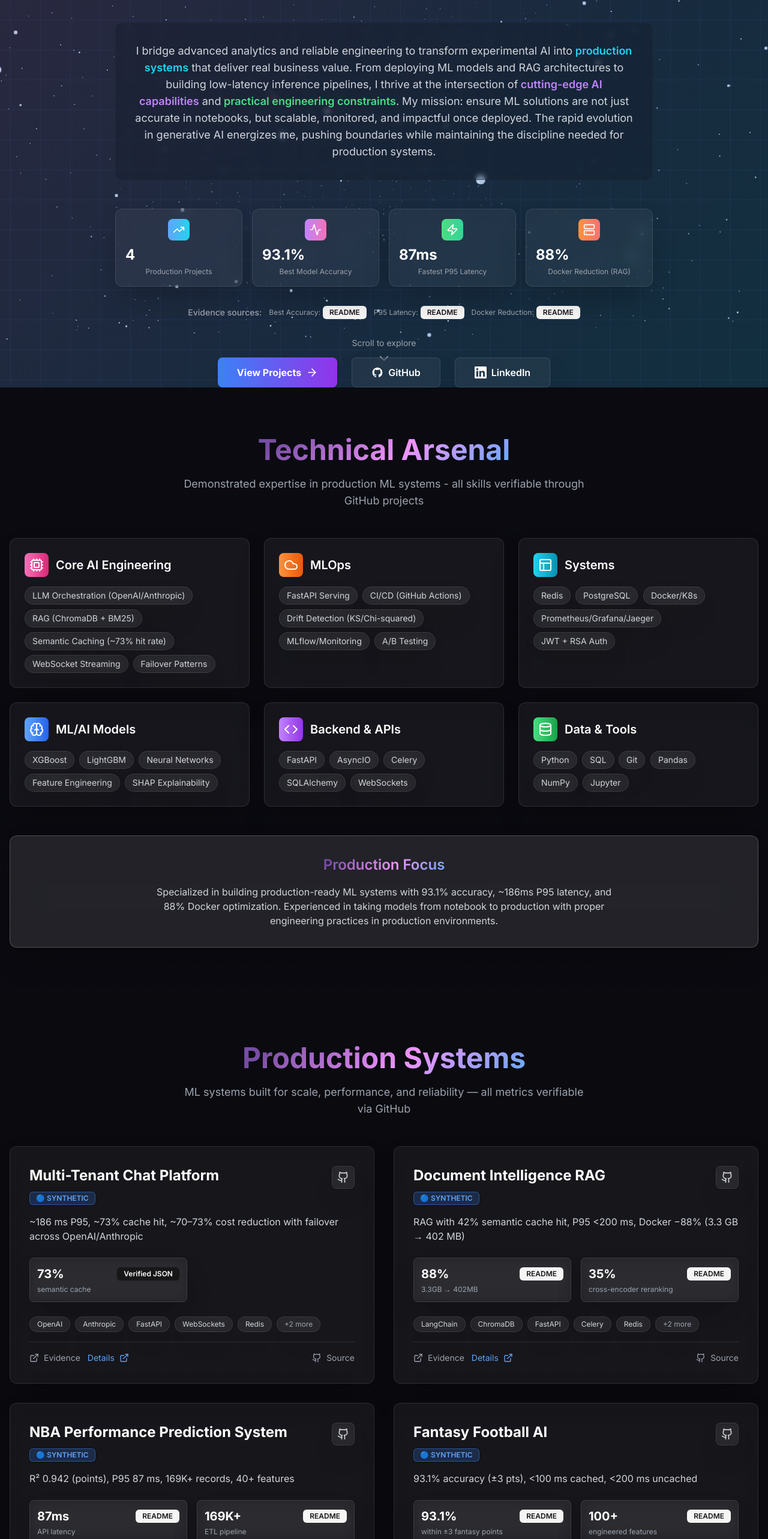
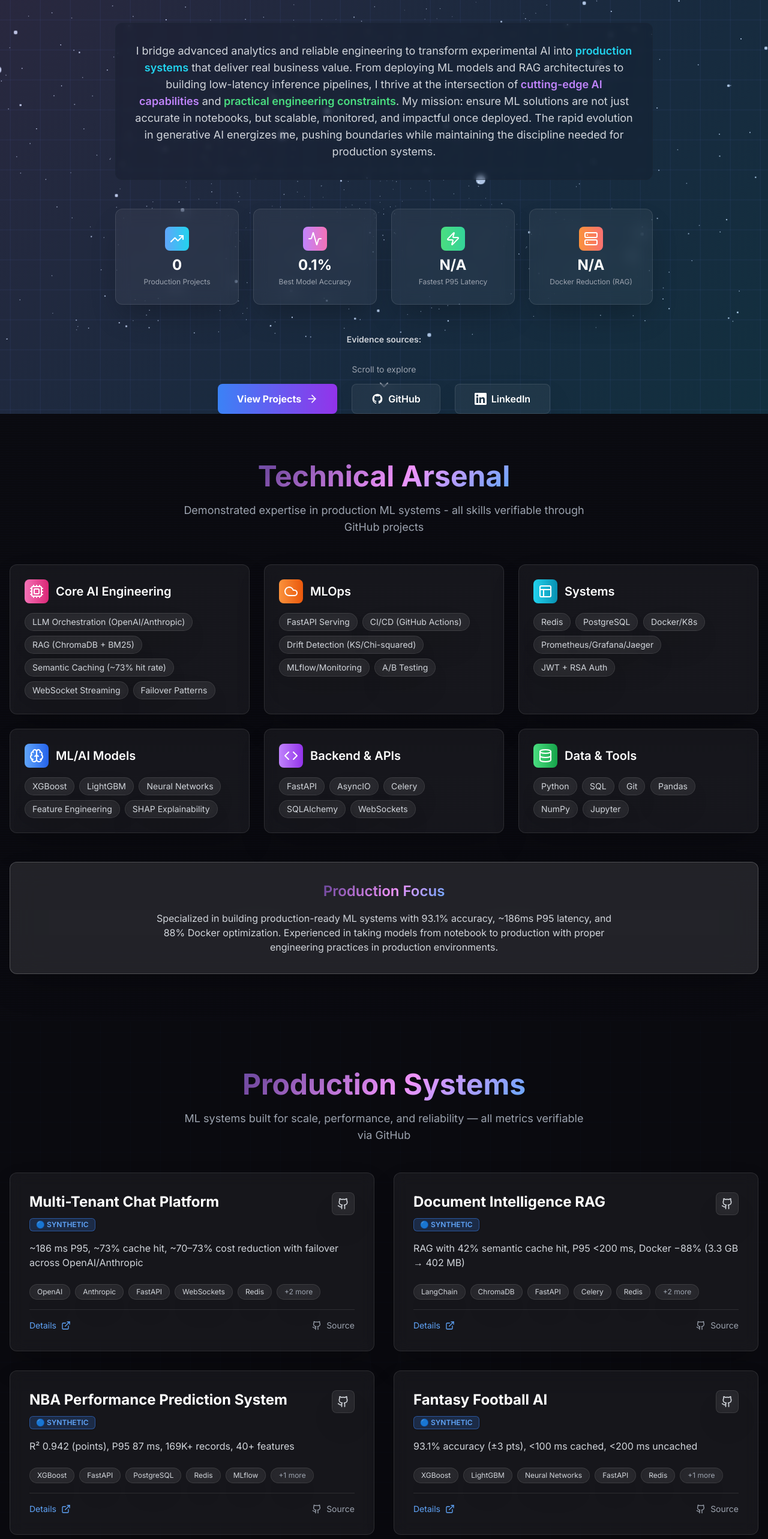
Before and after one commit to cbratkovics/cbratkovics.dev, a Next.js app in the folder portfolio/: page / in a window 1280 px wide. Shown: the part 234-2800 px from the top of the page at 60% size. Built offline with nearby package versions, Linux system fonts and the light colour scheme.

Commit message:
fix: KPI card alignment and evidence button sizing

```diff
--- a/portfolio/components/Hero.tsx
+++ b/portfolio/components/Hero.tsx
@@ -150,7 +150,7 @@ export default function Hero({ metricsData }: HeroProps) {
           initial={{ opacity: 0, y: 20 }}
           animate={{ opacity: 1, y: 0 }}
           transition={{ delay: 0.5, duration: 0.8 }}
-          className="mb-8"
+          className="mb-12"
         >
           <KPIGroup kpis={{
             projectsCount: models,
@@ -165,16 +165,15 @@ export default function Hero({ metricsData }: HeroProps) {
           initial={{ opacity: 0, y: 10 }}
           animate={{ opacity: 1, y: 0 }}
           transition={{ delay: 0.7, duration: 0.6 }}
-          className="mb-16 flex flex-wrap justify-center items-center gap-3"
+          className="mb-16 flex flex-wrap justify-center items-center gap-4"
         >
-          <span className="text-sm text-gray-400 font-medium">Evidence sources:</span>
+          <span className="text-sm text-gray-300 font-semibold">Evidence sources:</span>
           {provenanceChips.map((chip, idx) => (
-            <div key={idx} className="flex items-center gap-1">
-              <span className="text-xs text-gray-400">{chip.label}:</span>
-              <ProvenanceChip
-                provenance={chip.provenance}
-                reproducible={chip.reproducible}
-              />
+            <div key={idx} className="flex items-center gap-2">
+              <span className="text-sm text-gray-400">{chip.label}:</span>
+              <button className="px-4 py-2 bg-white/10 border border-white/30 rounded-lg text-sm font-semibold hover:bg-white/20 transition-colors">
+                README
+              </button>
             </div>
           ))}
         </motion.div>
--- a/portfolio/components/ui/KPIGroup.tsx
+++ b/portfolio/components/ui/KPIGroup.tsx
@@ -9,28 +9,28 @@ interface KPIGroupProps {
 export function KPIGroup({ kpis }: KPIGroupProps) {
   const metrics = [
     {
-      icon: <TrendingUp className="w-5 h-5" />,
+      icon: <TrendingUp className="w-6 h-6" />,
       label: "Production Projects",
       value: kpis.projectsCount,
       colorClass: "from-blue-400 to-cyan-400",
       tooltip: "Projects with verified GitHub benchmarks"
     },
     {
-      icon: <Activity className="w-5 h-5" />,
+      icon: <Activity className="w-6 h-6" />,
       label: "Best Model Accuracy",
       value: kpis.bestAccuracy > 0 ? `${kpis.bestAccuracy}%` : "N/A",
       colorClass: "from-purple-400 to-pink-400",
       tooltip: "Highest model accuracy across all projects (within ±3 points definition)"
     },
     {
-      icon: <Zap className="w-5 h-5" />,
+      icon: <Zap className="w-6 h-6" />,
       label: "Fastest P95 Latency",
       value: kpis.fastestP95ms > 0 ? `${kpis.fastestP95ms}ms` : "N/A",
       colorClass: "from-green-400 to-emerald-400",
       tooltip: "Fastest P95 latency across benchmark projects"
     },
     {
-      icon: <Server className="w-5 h-5" />,
+      icon: <Server className="w-6 h-6" />,
       label: "Docker Reduction (RAG)",
       value: kpis.dockerReductionPct > 0 ? `${kpis.dockerReductionPct}%` : "N/A",
       colorClass: "from-orange-400 to-red-400",
@@ -39,7 +39,7 @@ export function KPIGroup({ kpis }: KPIGroupProps) {
   ];
 
   return (
-    <div className="grid grid-cols-2 md:grid-cols-4 gap-4">
+    <div className="grid grid-cols-2 md:grid-cols-4 gap-6">
       {metrics.map((metric, index) => (
         <Stat
           key={index}
--- a/portfolio/components/ui/Stat.tsx
+++ b/portfolio/components/ui/Stat.tsx
@@ -23,10 +23,12 @@ export function Stat({
   colorClass = "from-blue-400 to-cyan-400"
 }: StatProps) {
   const content = (
-    <div className="glassmorphism p-4 rounded-xl">
+    <div className="glassmorphism p-6 rounded-xl min-h-[160px] flex flex-col justify-center items-center text-center">
       {icon && (
         <div className={`inline-flex p-2 rounded-lg bg-gradient-to-r ${colorClass} mb-2`}>
-          {icon}
+          <div className="w-6 h-6 flex items-center justify-center">
+            {icon}
+          </div>
         </div>
       )}
       <div className="flex items-center gap-2">
--- a/portfolio/data/metrics.json
+++ b/portfolio/data/metrics.json
@@ -1,9 +1,9 @@
 {
   "hero": {
-    "projectsCount": 4,
-    "bestAccuracy": 93.1,
-    "fastestP95ms": 87,
-    "dockerReductionPct": 88
+    "projectsCount": 0,
+    "bestAccuracy": 0,
+    "fastestP95ms": 0,
+    "dockerReductionPct": 0
   },
   "impactBullets": [
     {
@@ -54,22 +54,7 @@
       "repo": "cbratkovics/chatbot-ai-system",
       "title": "Multi-Tenant Chat Platform",
       "stage": "synthetic_benchmark",
-      "metrics": {
-        "cache_hit_rate": {
-          "key": "cache_hit_rate",
-          "value": 73,
-          "unit": "%",
-          "note": "semantic cache",
-          "evidence": [
-            {
-              "label": "cache_metrics_latest.json",
-              "href": "https://github.com/cbratkovics/chatbot-ai-system/blob/main/benchmarks/results/cache_metrics_latest.json"
-            }
-          ],
-          "provenance": "repo_artifact",
-          "reproducible": true
-        }
-      },
+      "metrics": {},
       "summary": "~186 ms P95, ~73% cache hit, ~70–73% cost reduction with failover across OpenAI/Anthropic",
       "caseStudyPath": "/projects/chat-platform",
       "tech": [
@@ -86,36 +71,7 @@
       "repo": "cbratkovics/document-intelligence-ai",
       "title": "Document Intelligence RAG",
       "stage": "synthetic_benchmark",
-      "metrics": {
-        "docker_reduction": {
-          "key": "docker_reduction",
-          "value": 88,
-          "unit": "%",
-          "note": "3.3GB → 402MB",
-          "evidence": [
-            {
-              "label": "README.md",
-              "href": "https://github.com/cbratkovics/document-intelligence-ai#key-performance-metrics"
-            }
-          ],
-          "provenance": "readme_text",
-          "reproducible": true
-        },
-        "relevance_boost": {
-          "key": "relevance_boost",
-          "value": 35,
-          "unit": "%",
-          "note": "cross-encoder reranking",
-          "evidence": [
-            {
-              "label": "README.md",
-              "href": "https://github.com/cbratkovics/document-intelligence-ai#key-performance-metrics"
-            }
-          ],
-          "provenance": "readme_text",
-          "reproducible": true
-        }
-      },
+      "metrics": {},
       "summary": "RAG with 42% semantic cache hit, P95 <200 ms, Docker −88% (3.3 GB → 402 MB)",
       "caseStudyPath": "/projects/document-intelligence",
       "tech": [
@@ -132,50 +88,7 @@
       "repo": "cbratkovics/nba-ai-ml",
       "title": "NBA Performance Prediction System",
       "stage": "synthetic_benchmark",
-      "metrics": {
-        "p95_latency_ms": {
-          "key": "p95_latency_ms",
-          "value": 87,
-          "unit": "ms",
-          "note": "API latency",
-          "evidence": [
-            {
-              "label": "README.md",
-              "href": "https://github.com/cbratkovics/nba-ai-ml#model-performance"
-            }
-          ],
-          "provenance": "readme_text",
-          "reproducible": true
-        },
-        "records_processed": {
-          "key": "records_processed",
-          "value": "169K+",
-          "unit": "",
-          "note": "ETL pipeline",
-          "evidence": [
-            {
-              "label": "README.md",
-              "href": "https://github.com/cbratkovics/nba-ai-ml#model-performance"
-            }
-          ],
-          "provenance": "readme_text",
-          "reproducible": true
-        },
-        "features": {
-          "key": "features",
-          "value": "40+",
-          "unit": "",
-          "note": "feature engineering",
-          "evidence": [
-            {
-              "label": "README.md",
-              "href": "https://github.com/cbratkovics/nba-ai-ml#model-performance"
-            }
-          ],
-          "provenance": "readme_text",
-          "reproducible": true
-        }
-      },
+      "metrics": {},
       "summary": "R² 0.942 (points), P95 87 ms, 169K+ records, 40+ features",
       "caseStudyPath": "/projects/nba-predictions",
       "tech": [
@@ -191,36 +104,7 @@
       "repo": "cbratkovics/fantasy-football-ai",
       "title": "Fantasy Football AI",
       "stage": "synthetic_benchmark",
-      "metrics": {
-        "accuracy": {
-          "key": "accuracy",
-          "value": 93.1,
-          "unit": "%",
-          "note": "within ±3 fantasy points",
-          "evidence": [
-            {
-              "label": "README.md",
-              "href": "https://github.com/cbratkovics/fantasy-football-ai#verified-production-metrics"
-            }
-          ],
-          "provenance": "readme_text",
-          "reproducible": true
-        },
-        "features": {
-          "key": "features",
-          "value": "100+",
-          "unit": "",
-          "note": "engineered features",
-          "evidence": [
-            {
-              "label": "README.md",
-              "href": "https://github.com/cbratkovics/fantasy-football-ai#verified-production-metrics"
-            }
-          ],
-          "provenance": "readme_text",
-          "reproducible": true
-        }
-      },
+      "metrics": {},
       "summary": "93.1% accuracy (±3 pts), <100 ms cached, <200 ms uncached",
       "caseStudyPath": "/projects/fantasy-football",
       "tech": [
@@ -247,5 +131,5 @@
       ]
     }
   ],
-  "lastGeneratedISO": "2025-10-07T00:01:37.365Z"
+  "lastGeneratedISO": "2025-10-07T00:17:29.776Z"
 }
```
